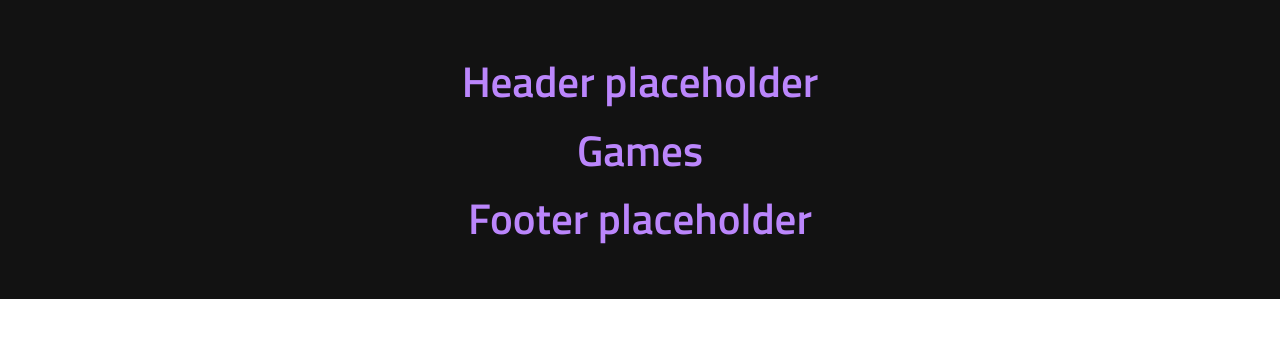
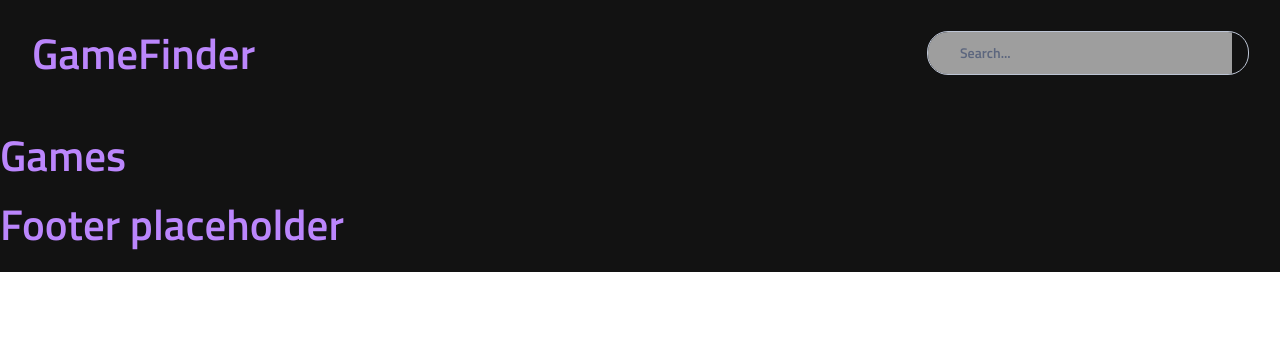
Before and after one commit to Michelle-Watson/capstone-michelle, a React (Vite) app in the folder game-finder/: page / in a window 1280 px wide. Shown: the top 338 px of the page. Built offline with nearby package versions, Linux system fonts and the light colour scheme; grey boxes are pictures that could not be loaded.

Commit message:
Create and design Header

```diff
--- a/game-finder/src/App.jsx
+++ b/game-finder/src/App.jsx
@@ -1,5 +1,6 @@
 import "./App.scss";
 import { BrowserRouter, Routes, Route } from "react-router-dom";
+import Header from "./components/Header/Header";
 import Games from "./pages/Games/Games";
 import GameDetailsWithPrices from "./pages/GameDetailsWithPrices/GameDetailsWithPrices";
 import GameEdit from "./pages/GameEdit/GameEdit";
@@ -11,7 +12,8 @@ import PricesAdd from "./pages/PricesAdd/PricesAdd";
 function App() {
   return (
     <BrowserRouter>
-      <h1>Header placeholder</h1>
+      {/* <h1>Header placeholder</h1> */}
+      <Header />
       <Routes>
         <Route path="/" element={<Games />} />
         <Route path="games" element={<Games />} />
--- /dev/null
+++ b/game-finder/src/components/Header/Header.jsx
@@ -0,0 +1,34 @@
+import "./Header.scss";
+import { NavLink, Link } from "react-router-dom";
+import searchIcon from "/assets/icons/search-24px.svg";
+
+export default function Header() {
+  return (
+    <>
+      <header className="nav">
+        <nav className="nav__container">
+          {/* Logo on the left */}
+          <Link to="/" className="nav__logo">
+            {/* <img
+              src={searchIcon}
+              alt="GameFinder Logo"
+              className="nav__logo-img"
+            /> */}
+            GameFinder
+          </Link>
+
+          {/* Search bar on the right */}
+          <div className="search-header">
+            <form className="search-header__form">
+              <input
+                className="search-header__input"
+                type="search"
+                placeholder="Search..."
+              />
+            </form>
+          </div>
+        </nav>
+      </header>
+    </>
+  );
+}
--- /dev/null
+++ b/game-finder/src/components/Header/Header.scss
@@ -0,0 +1,66 @@
+@use "../../styles/partials/global" as *;
+@use "../../styles/partials/mixins" as *;
+@use "../../styles/partials/typography" as *;
+@use "../../styles/partials/variables" as *;
+
+.nav {
+  padding: 2rem 2rem; // top-bot, left-right
+}
+
+.nav__container {
+  display: flex;
+  justify-content: space-between;
+  align-items: center;
+  flex-direction: column;
+  gap: 2rem;
+
+  @include tablet {
+    flex-direction: row;
+  }
+}
+
+// image and text for logo
+.nav__logo {
+  display: flex;
+  // have logo and text be inline with each other
+  align-items: center;
+  color: $GameFinder-Purple-200;
+  @include page-header;
+}
+
+/////////////////////////////////////////////
+
+// Search Bar
+.search-header {
+  display: flex;
+
+  &__form {
+  }
+
+  &__input {
+    padding: 0.625rem;
+    @include labels-links-buttons;
+    border-radius: 1.25rem;
+    width: 20rem;
+    // padding between left side of form field and user input
+    padding-left: 2rem;
+    border: 0;
+    outline: solid 0.0625rem $Cloud;
+    background: url("../../assets/icons/search-24px.svg") no-repeat left center;
+    // position search icon on right end of input
+    background-position: right 1rem center;
+
+    color: $GameFinder-Purple-200;
+
+    &:focus {
+      outline: solid 0.125rem $GameFinder-Purple-1-button;
+      background: none;
+    }
+
+    &::placeholder {
+      color: $Slate;
+    }
+
+    transition: all 0.5s;
+  }
+}
```
